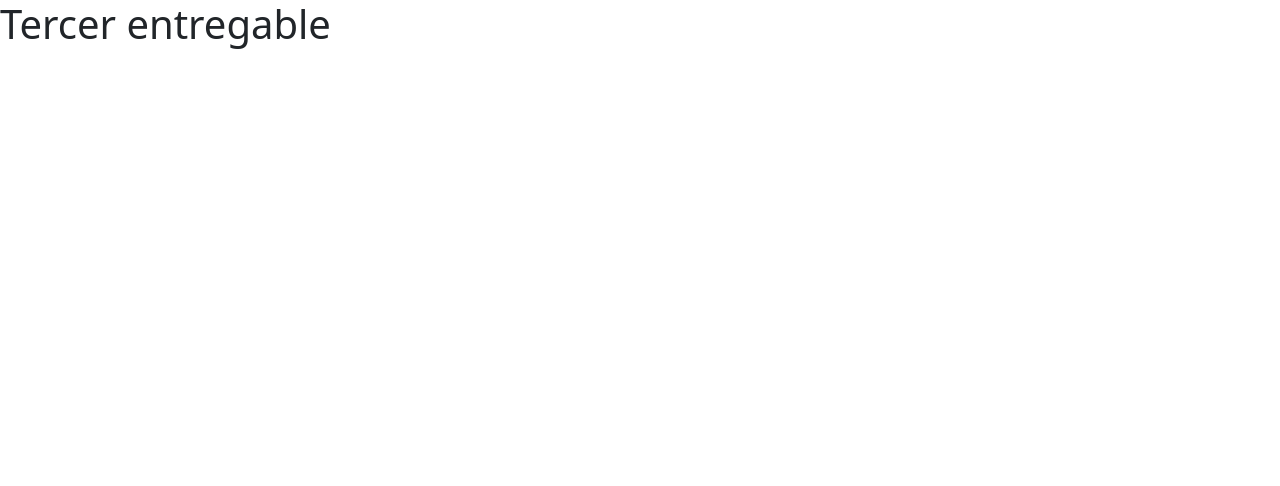
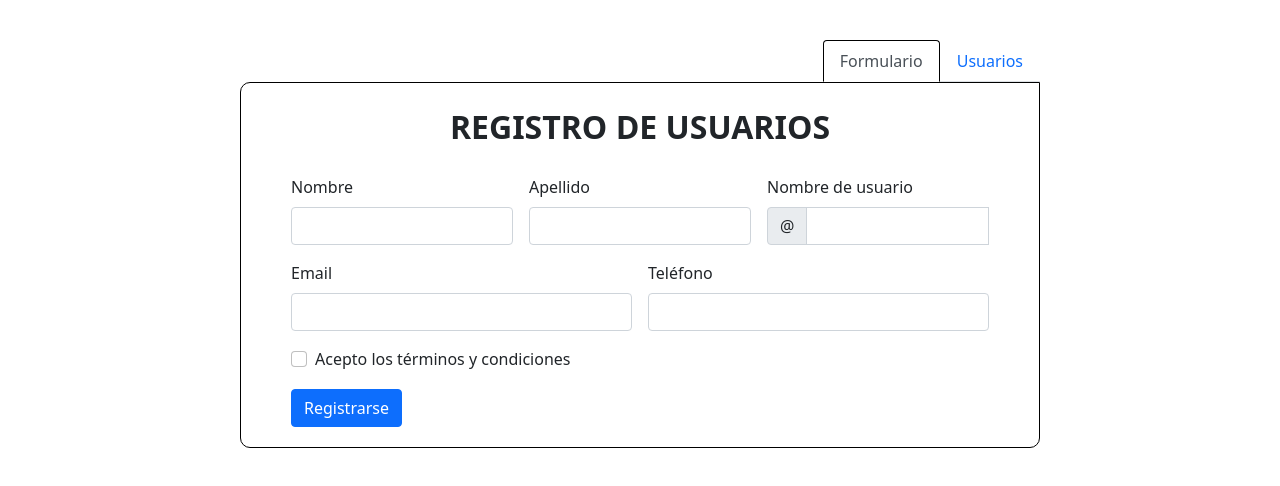
Before and after one commit to carloscastillo369/tercer-entregable, an Angular app: page / in a window 1280 px wide. Shown: the top 486 px of the page. Built offline with nearby package versions, Linux system fonts and the light colour scheme.

Commit message:
creación del componente registro usuarios

```diff
--- a/src/app/app.component.html
+++ b/src/app/app.component.html
@@ -1 +1 @@
-<h1>Tercer entregable</h1>
+<app-registro-usuarios></app-registro-usuarios>
--- a/src/app/app.module.ts
+++ b/src/app/app.module.ts
@@ -3,10 +3,12 @@ import { BrowserModule } from '@angular/platform-browser';
 
 import { AppRoutingModule } from './app-routing.module';
 import { AppComponent } from './app.component';
+import { RegistroUsuariosComponent } from './registro-usuarios/registro-usuarios.component';
 
 @NgModule({
   declarations: [
-    AppComponent
+    AppComponent,
+    RegistroUsuariosComponent
   ],
   imports: [
     BrowserModule,
--- /dev/null
+++ b/src/app/registro-usuarios/registro-usuarios.component.css
@@ -0,0 +1,24 @@
+.formulario-content, .lista-usuarios-content {
+    width: 800px;
+    margin: 0 auto;
+    padding: 20px 50px;
+    border: 1px solid black;
+    border-radius: 10px 0px 10px 10px;
+}
+
+.nav-tabs-content {
+    margin: 0 auto;
+    margin-top: 40px;
+    width: 800px;
+    display: flex;
+    justify-content: flex-end;
+}
+
+.active {
+    border-color: black !important;
+    border-bottom: 1px solid white !important;
+}
+
+.btn {
+    margin-right: 6px;
+}
--- /dev/null
+++ b/src/app/registro-usuarios/registro-usuarios.component.html
@@ -0,0 +1,113 @@
+<div class="nav-tabs-content">
+    <ul class="nav nav-tabs">
+        <li class="nav-item">
+          <a [ngClass]="{'disabled active':show==true}" class="nav-link" (click)="show=!show">Formulario</a>
+        </li>
+        <li class="nav-item">
+          <a [ngClass]="{'disabled active':show==false}" class="nav-link" (click)="show=!show">Usuarios</a>
+        </li>
+    </ul>
+</div>
+
+
+<div [hidden]="!show" class="formulario-content">
+    <p class="text-center fs-2 fw-bold mb-4">REGISTRO DE USUARIOS</p>
+    <form class="row g-3">
+        <div class="col-md-4">
+            <label class="form-label">Nombre</label>
+            <input
+                type="text"
+                class="form-control"
+            >
+            <div class="valid-feedback">
+                Looks good!
+            </div>
+        </div>
+        <div class="col-md-4">
+            <label class="form-label">Apellido</label>
+            <input
+                type="text"
+                class="form-control"
+            >
+            <div class="valid-feedback">
+                Looks good!
+            </div>
+        </div>
+        <div class="col-md-4">
+            <label class="form-label">Nombre de usuario</label>
+            <div class="input-group">
+                <span class="input-group-text">@</span>
+                <input
+                    type="text"
+                    class="form-control"
+                >
+                <div class="invalid-feedback">
+                    Please choose a username.
+                </div>
+            </div>
+        </div>
+        <div class="col-md-6">
+            <label class="form-label">Email</label>
+            <input
+                type="email"
+                class="form-control"
+            >
+            <div class="invalid-feedback">
+                Please provide a valid city.
+            </div>
+        </div>
+        <div class="col-md-6">
+            <label class="form-label">Teléfono</label>
+            <input
+                type="number"
+                class="form-control"
+            >
+            <div class="valid-feedback">
+              Looks good!
+            </div>
+        </div>
+        <div class="col-12">
+            <div class="form-check">
+                <input
+                    class="form-check-input"
+                    type="checkbox"
+                >
+                <label class="form-check-label" for="invalidCheck">
+                    Acepto los términos y condiciones
+                </label>
+                <div class="invalid-feedback">
+                    You must agree before submitting.
+                </div>
+            </div>
+        </div>
+        <div class="col-12">
+            <button class="btn btn-primary" type="submit">Registrarse</button>
+        </div>
+    </form>
+</div>
+
+<div [hidden]="show" class="lista-usuarios-content">
+    <p class="text-center fs-2 fw-bold mb-4">LISTA DE USUARIOS</p>
+    <table class="table">
+        <thead>
+          <tr>
+            <th scope="col">#</th>
+            <th scope="col">Nombre</th>
+            <th scope="col">Apellido</th>
+            <th scope="col">Nombre de usuario</th>
+            <th scope="col">Email</th>
+            <th scope="col">Teléfono</th>
+          </tr>
+        </thead>
+        <tbody>
+            <tr>
+                <th scope="row">1</th>
+                <td>Mark</td>
+                <td>Otto</td>
+                <td>@mdo</td>
+                <td>email@example.com</td>
+                <td>923234324</td>
+              </tr>
+        </tbody>
+    </table>
+</div>
--- /dev/null
+++ b/src/app/registro-usuarios/registro-usuarios.component.ts
@@ -0,0 +1,18 @@
+import { Component, OnInit } from '@angular/core';
+
+@Component({
+  selector: 'app-registro-usuarios',
+  templateUrl: './registro-usuarios.component.html',
+  styleUrls: ['./registro-usuarios.component.css']
+})
+export class RegistroUsuariosComponent implements OnInit {
+
+  show:boolean = true;
+  active:string = "active"
+
+  constructor() { }
+
+  ngOnInit(): void {
+  }
+
+}
```
